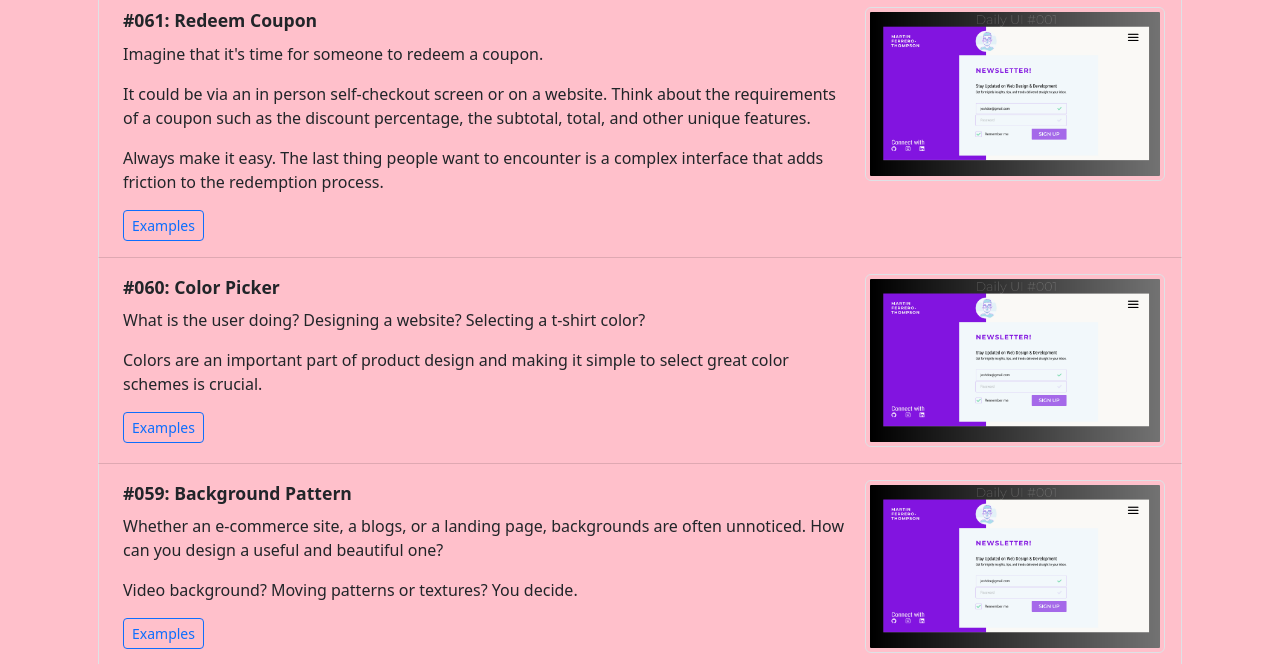
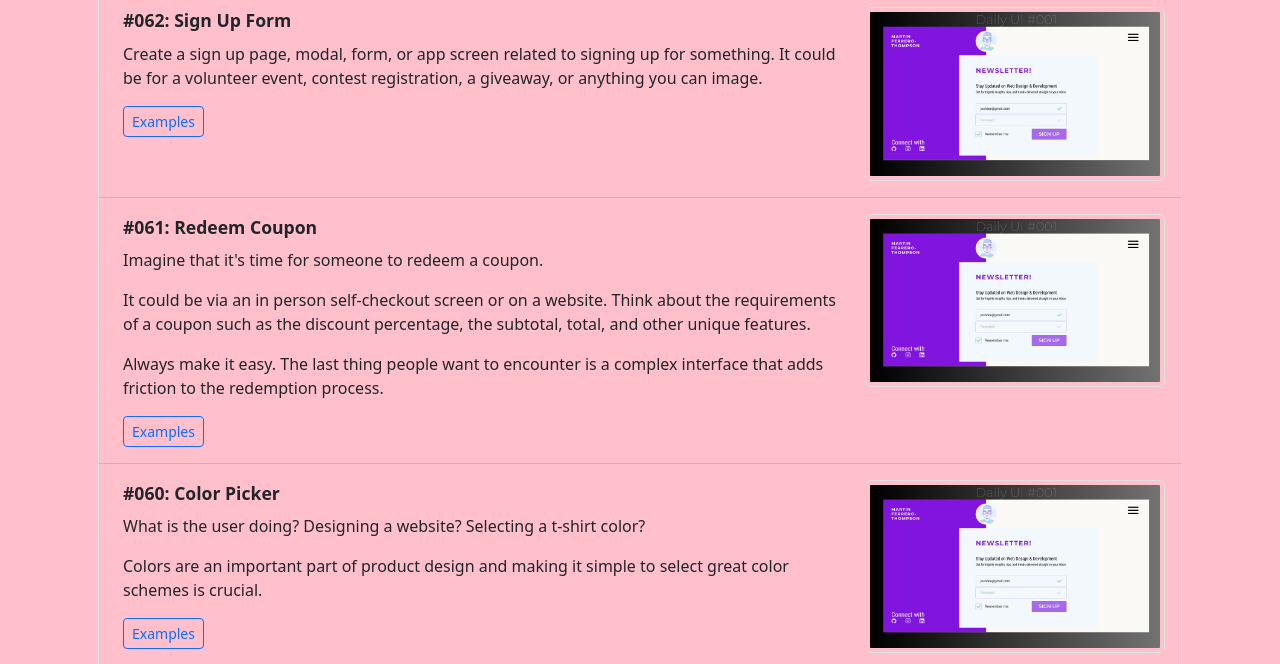
Before and after one commit to Martin-Ferrero-Thompson/dailyUI, a website built with Vite: page src/index.html in a window 1280 px wide. Shown: the part 748-1412 px from the top of the page. Built offline with nearby package versions, Linux system fonts and the light colour scheme; files whose address does not match are found by name.

Commit message:
Add #062

```diff
--- a/src/index.html
+++ b/src/index.html
@@ -33,6 +33,20 @@
 
 
 
+          <li class="list-group-item d-flex justify-content-between align-items-start">
+            <div class="ms-2 me-auto">
+              <div class="fw-bold">#062: Sign Up Form</div>
+              <p>Create a sign up page, modal, form, or app screen related to signing up for something. It could be for
+                a volunteer event, contest registration, a giveaway, or anything you can image.</p>
+              <div class="d-flex flex-column justify-content-center mt-2 align-items-start">
+                <a href="https://collectui.com/challenges/redeem-coupon" target="_blank"
+                  class="btn btn-sm btn-outline-primary">Examples</a>
+              </div>
+            </div>
+            <a href="../Day#001/index.html" target="_blank">
+              <img src="./images/Daily-001-SignUpPage.png" class="img-thumbnail" alt="Challenge Solution">
+            </a>
+          </li>
           <li class="list-group-item d-flex justify-content-between align-items-start">
             <div class="ms-2 me-auto">
               <div class="fw-bold">#061: Redeem Coupon</div>
```
